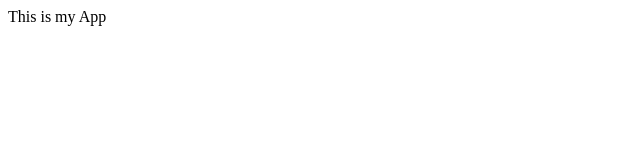
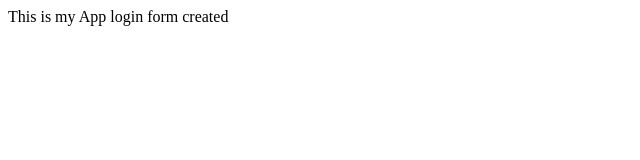
Before and after one commit to vanitbala/devopsLearning, a plain HTML site: page index.html in a window 1280 px wide. Shown: the whole page, without its empty margins (0-640 px from the left). Drawn offline with Linux system fonts and the light colour scheme.

Commit message:
another change

```diff
--- /dev/null
+++ b/directory1/app1.js
@@ -0,0 +1 @@
+console.log("app");
--- /dev/null
+++ b/directory2/app2.js
@@ -0,0 +1 @@
+console.log("app");
--- a/index.html
+++ b/index.html
@@ -3,5 +3,6 @@
 <title>My App</title>
 <body>
 This is my App
+login form created
 </body>
 </html>
```
Also changed, not shown: login.html (added), 1 other file.
